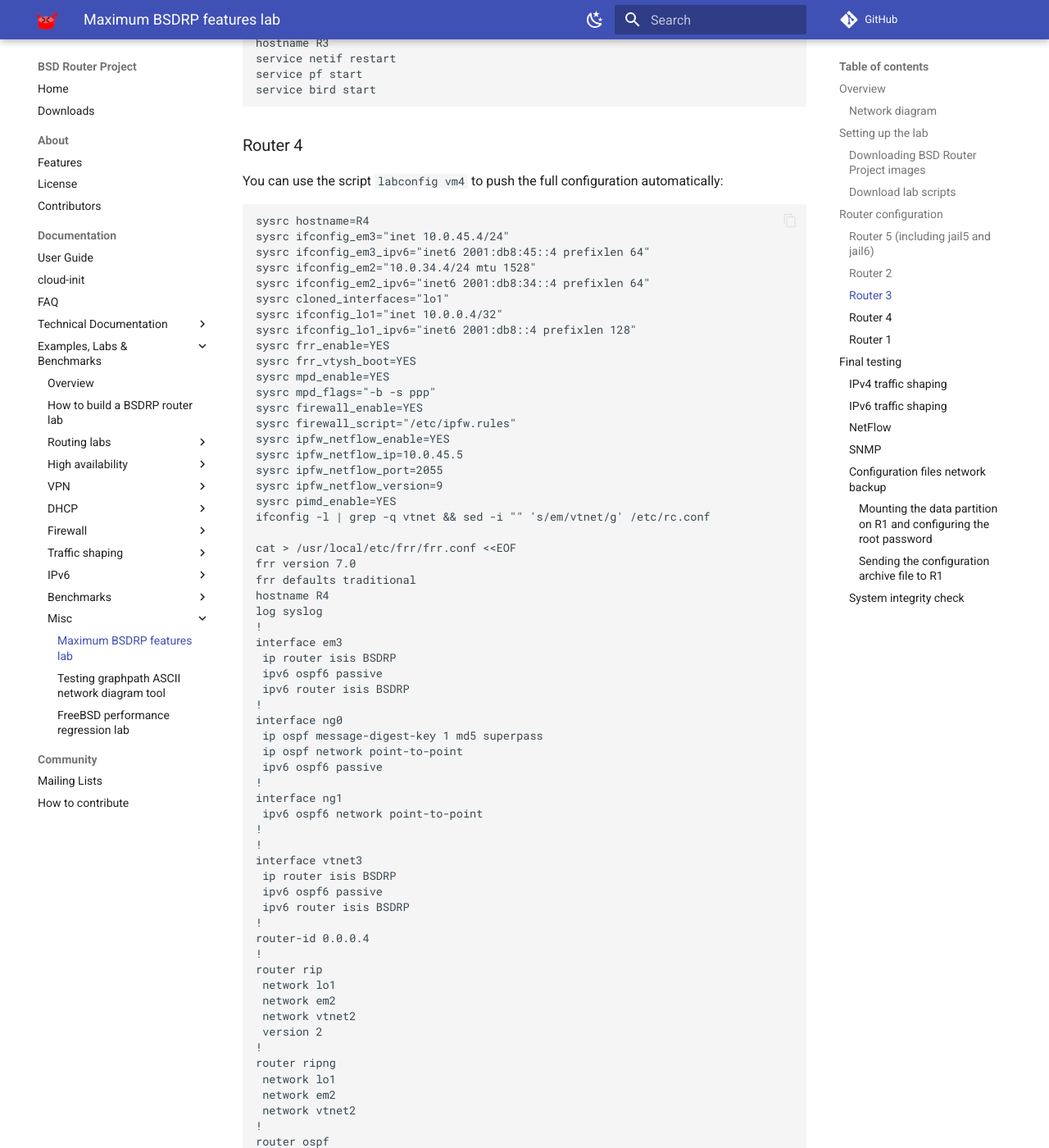
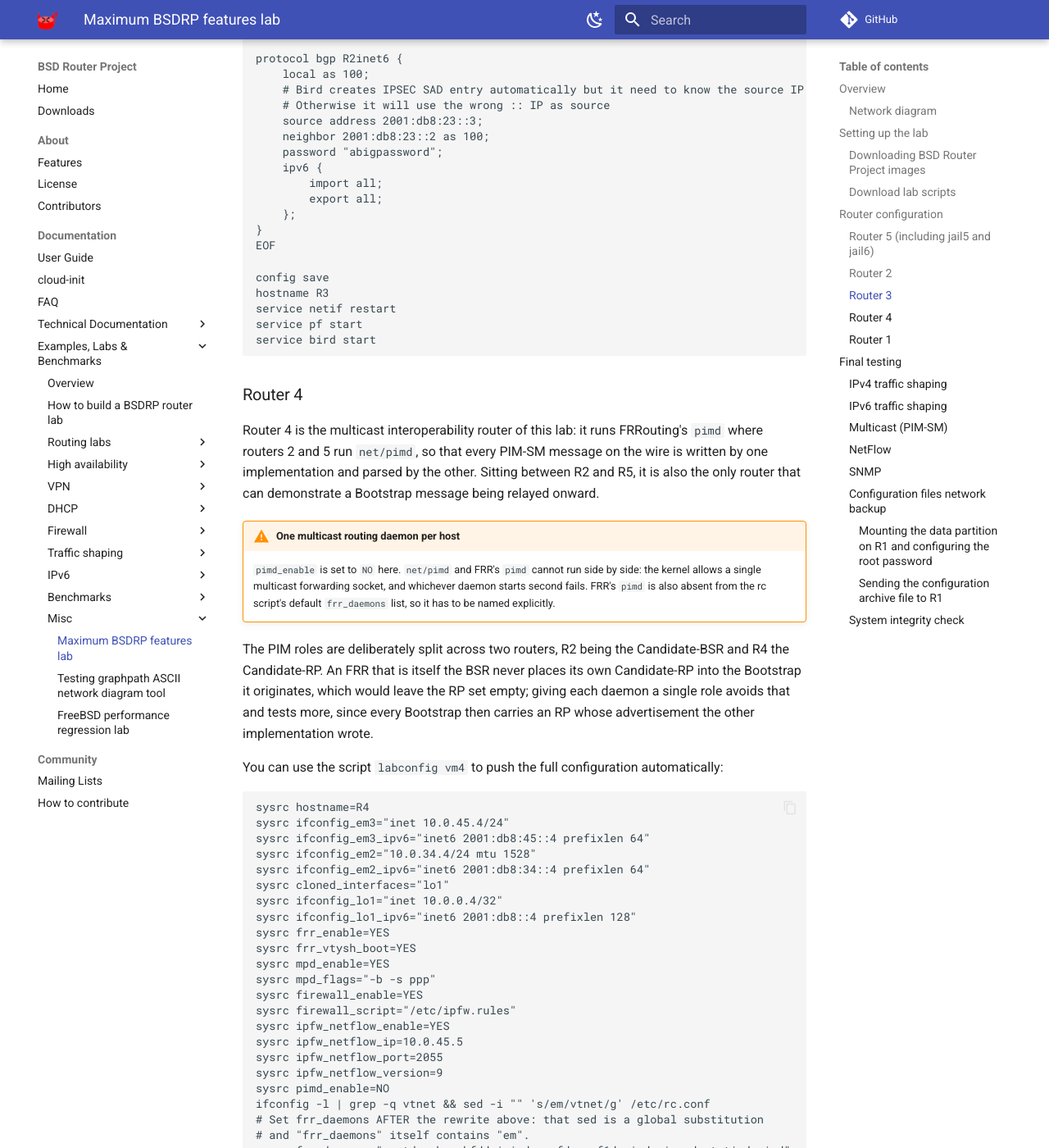
Before and after one commit to ocochard/bsdrp-website, an MkDocs documentation site: the page built from docs/documentation/examples/maximum-bsdrp-features-lab.md, in a window 1280 px wide and 1400 px high, scrolled down 11378 px. Shown: the whole window at 82% size. Built offline with MkDocs 1.6.1 and Material for MkDocs 9.7.7, drawn with Linux system fonts in a browser that asks for light colours; comment, search, counter and statistics services are not loaded; some of the changed text lies outside the part shown.

Commit message:
maximum features lab: document the PIM-SM interoperability setup
Router 4 now runs FRRouting's pimd instead of net/pimd, so that every
PIM-SM message in the lab is written by one implementation and parsed by
the other. R2 is the Candidate-BSR, R4 the Candidate-RP and so the
elected RP, and jail5 a plain PIM router two hops from the BSR.

Documents the configuration for all three routers, plus the two traps
that are easy to get wrong: the two multicast daemons cannot share the
kernel's single forwarding socket, and the BSR address has to be pinned
to ng0 because Bootstrap messages are RPF-checked towards the BSR and
Router 3 runs no PIM.

Adds a Multicast (PIM-SM) section to the final testing chapter, ending
on the jail5 check, which passes only if FRR relayed R2's Bootstrap.

````diff
--- a/docs/documentation/examples/maximum-bsdrp-features-lab.md
+++ b/docs/documentation/examples/maximum-bsdrp-features-lab.md
@@ -125,6 +125,10 @@ sysrc -f /etc/jails/jail5/rc.conf hostname=jail5 \
  pimd_enable=YES
 ifconfig -l | grep -q vtnet && sed -i "" 's/em/vtnet/g' /etc/jails/jail5/rc.conf
 mkdir -p /etc/jails/jail5/local/frr
+cat > /etc/jails/jail5/local/pimd.conf <<EOF
+spt-threshold packets 0 interval 100
+EOF
+
 cat > /etc/jails/jail5/local/dhcpd.conf <<EOF
 option domain-name "bsdrp.net";
 default-lease-time 600;
@@ -415,6 +419,11 @@ bfd
 !
 EOF
 
+cat > /usr/local/etc/pimd.conf <<EOF
+bsr-candidate ng0 priority 200
+spt-threshold packets 0 interval 100
+EOF
+
 config save
 hostname R2
 service netif restart
@@ -424,6 +433,13 @@ service freevrrpd start
 service frr start
 service dhcprelya start
 service mpd5 start
+# pimd resolves its Candidate-BSR address from ng0 when it parses its
+# config, and needs the address, not just the interface: mpd5 creates the
+# netgraph node several seconds before IPCP assigns 10.4.24.2.
+for _ in $(jot 60); do
+  ifconfig ng0 2>/dev/null | grep -q "inet " && break
+  sleep 1
+done
 service pimd start
 ```
 
@@ -564,6 +580,27 @@ service bird start
 
 ### Router 4
 
+Router 4 is the multicast interoperability router of this lab: it runs
+FRRouting's `pimd` where routers 2 and 5 run `net/pimd`, so that every
+PIM-SM message on the wire is written by one implementation and parsed by
+the other. Sitting between R2 and R5, it is also the only router that can
+demonstrate a Bootstrap message being relayed onward.
+
+!!! warning "One multicast routing daemon per host"
+
+    `pimd_enable` is set to `NO` here. `net/pimd` and FRR's `pimd` cannot
+    run side by side: the kernel allows a single multicast forwarding
+    socket, and whichever daemon starts second fails. FRR's `pimd` is also
+    absent from the rc script's default `frr_daemons` list, so it has to be
+    named explicitly.
+
+The PIM roles are deliberately split across two routers, R2 being the
+Candidate-BSR and R4 the Candidate-RP. An FRR that is itself the BSR never
+places its own Candidate-RP into the Bootstrap it originates, which would
+leave the RP set empty; giving each daemon a single role avoids that and
+tests more, since every Bootstrap then carries an RP whose advertisement
+the other implementation wrote.
+
 You can use the script `labconfig vm4` to push the full configuration automatically:
 
 ```
@@ -585,8 +622,11 @@ sysrc ipfw_netflow_enable=YES
 sysrc ipfw_netflow_ip=10.0.45.5
 sysrc ipfw_netflow_port=2055
 sysrc ipfw_netflow_version=9
-sysrc pimd_enable=YES
+sysrc pimd_enable=NO
 ifconfig -l | grep -q vtnet && sed -i "" 's/em/vtnet/g' /etc/rc.conf
+# Set frr_daemons AFTER the rewrite above: that sed is a global substitution
+# and "frr_daemons" itself contains "em".
+sysrc frr_daemons="mgmtd zebra bfdd isisd ospfd ospf6d ripd ripngd staticd pimd"
 
 cat > /usr/local/etc/frr/frr.conf <<EOF
 frr version 7.0
@@ -598,20 +638,27 @@ interface em3
  ip router isis BSDRP
  ipv6 ospf6 passive
  ipv6 router isis BSDRP
+ ip pim
 !
 interface ng0
  ip ospf message-digest-key 1 md5 superpass
  ip ospf network point-to-point
  ipv6 ospf6 passive
+ ip pim
 !
 interface ng1
  ipv6 ospf6 network point-to-point
+ ip pim
 !
 !
 interface vtnet3
  ip router isis BSDRP
  ipv6 ospf6 passive
  ipv6 router isis BSDRP
+ ip pim
+!
+interface lo1
+ ip pim
 !
 router-id 0.0.0.4
 !
@@ -652,6 +699,10 @@ router isis BSDRP
 line vty
 !
 bfd
+!
+router pim
+ bsr candidate-rp priority 20 source address 10.0.0.4
+ bsr candidate-rp group 224.0.0.0/4
 !
 EOF
 
@@ -918,6 +968,66 @@ q131132  50 sl. 0 flows (1 buckets) sched 65596 weight 0 lmax 0 pri 0 droptail
   0 ip           0.0.0.0/0             0.0.0.0/0      125    15881  0    0   0
 ```
 
+### Multicast (PIM-SM)
+
+R2 is the Candidate-BSR, R4 the Candidate-RP and so the elected RP, and
+jail5 a plain PIM router two hops from the BSR.
+
+Check that R2 won the BSR election and learned R4's Candidate-RP
+advertisement, which FRR wrote:
+
+```
+[root@R2]~# pimctl show status | head -6
+PIM Daemon Status
+Elected BSR
+    Address          : 10.4.24.2
+    Expiry Time      : 0h0m10s
+    Priority         : 200
+
+[root@R2]~# pimctl show rp
+PIM Rendez-Vous Point Set Table
+Group Address     RP Address       Prio  Holdtime  Type
+232.0.0.0/8       169.254.0.1         1   Forever  Static
+224.0.0.0/4       10.0.0.4           20       136  Dynamic
+```
+
+Then that R4 accepted R2's Bootstrap and won the RP election:
+
+```
+[root@R4]~# vtysh -c "show ip pim bsr"
+PIMv2 Bootstrap Router information
+Current preferred BSR address: 10.4.24.2
+Priority        Fragment-Tag       State           UpTime
+  200             36637           ACCEPT_PREFERRED    00:01:12
+
+[root@R4]~# vtysh -c "show ip pim rp-info"
+ RP address  group/prefix-list  OIF  I am RP  Source  Group-Type
+ 10.0.0.4    224.0.0.0/4        lo1  yes      BSR     ASM
+```
+
+Finally, that jail5 holds the same RP set. jail5 is neither a Candidate-BSR
+nor a Candidate-RP and has no adjacency with R2, so it can only know this
+if R4 parsed R2's Bootstrap and flooded it onward:
+
+```
+[root@R5]~# jexec jail5 pimctl show rp
+PIM Rendez-Vous Point Set Table
+Group Address     RP Address       Prio  Holdtime  Type
+232.0.0.0/8       169.254.0.1         1   Forever  Static
+224.0.0.0/4       10.0.0.4           20       136  Dynamic
+```
+
+!!! note "Why the BSR address is pinned to ng0"
+
+    R2's `pimd.conf` pins the Candidate-BSR to `ng0`. Bootstrap messages
+    are flooded hop by hop with an RPF check towards the BSR, so the BSR
+    address has to be reachable over a PIM-enabled path from every PIM
+    router. Router 3 runs no PIM, which rules out R2's `lo1` (10.0.0.2) and
+    its VLAN 23 address (10.0.23.2): R4's route to either goes through R3,
+    and the Bootstrap is dropped. Left unpinned, `pimd` takes its highest
+    active address, which at boot is 10.0.23.2 because the PPTP links are
+    not up yet, so it picks the one path that cannot work.
+
 ### NetFlow
 
 Check that NetFlow records are collected on jail5 (`/tmp/file-date-hour.txt`):
````
Also changed, not shown: other parts of docs/documentation/examples/maximum-bsdrp-features-lab.md (+0 -1 lines).
